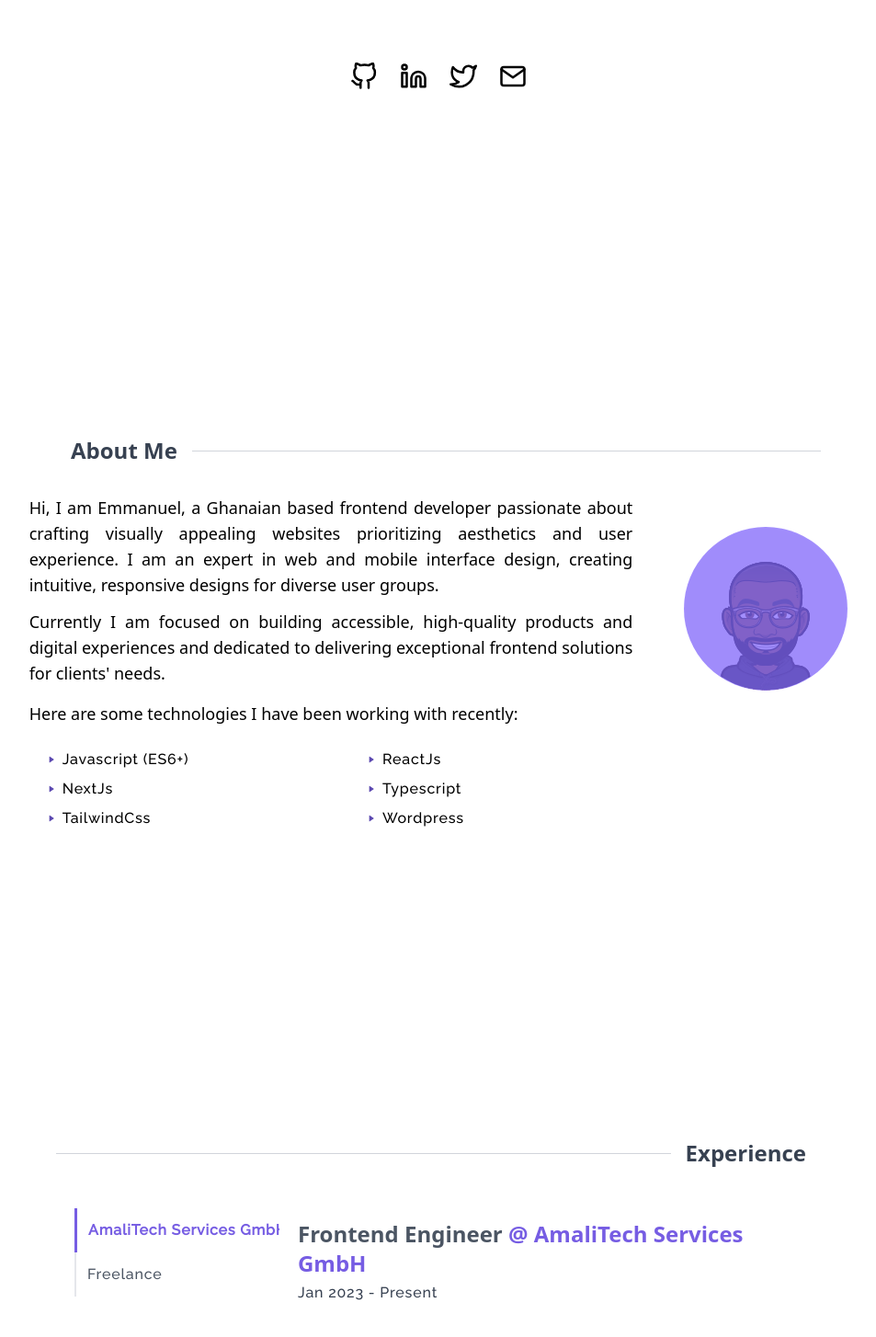
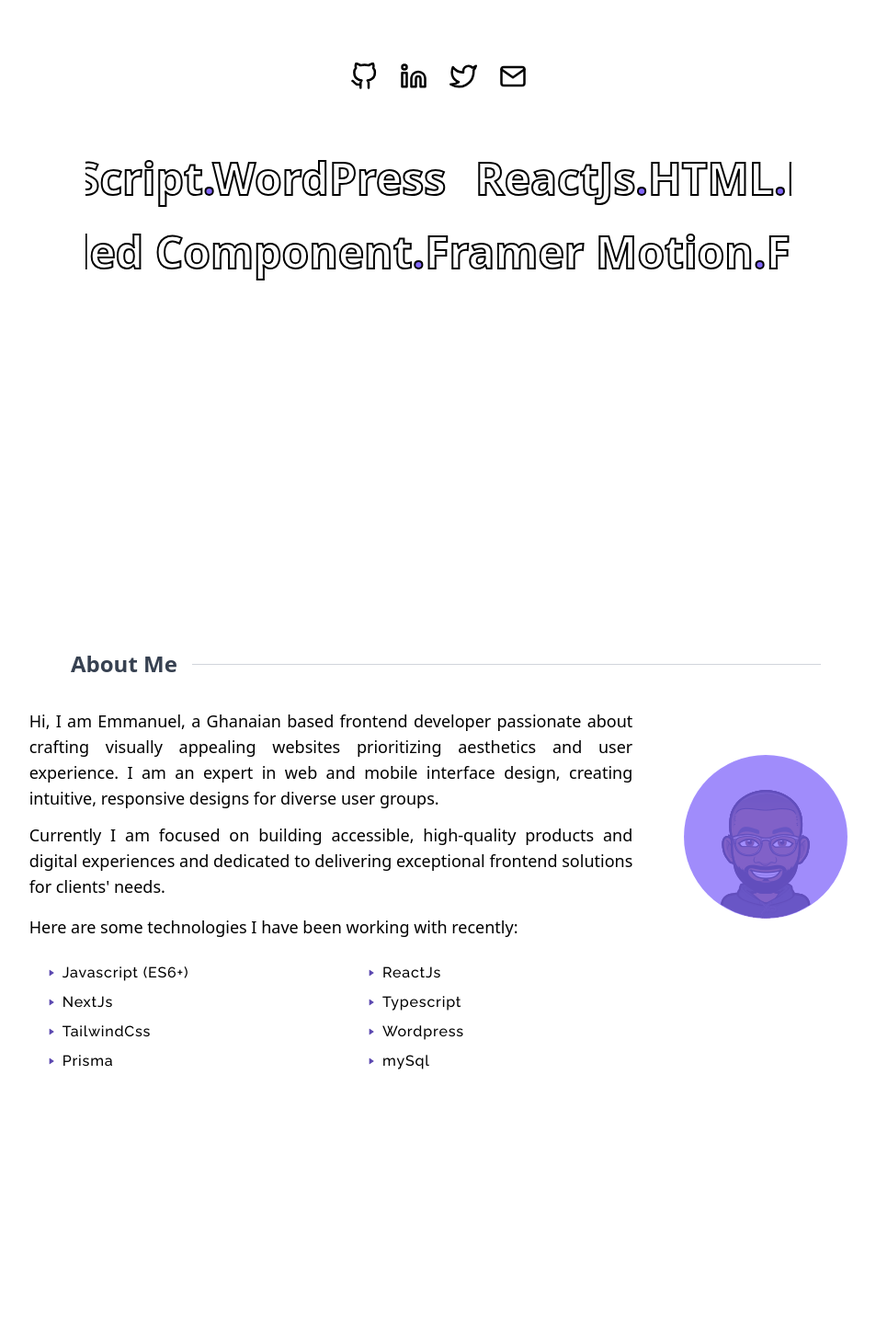
Before and after one commit to preshlele/portfolio-presh, a React (Vite) app: page / in a window 1280 px wide. Shown: the part 680-2134 px from the top of the page at 92% size, without its empty margins (163-1116 px from the left). Built offline with nearby package versions, Linux system fonts and the light colour scheme.

Commit message:
feat: marquee added to display skills

```diff
--- a/package.json
+++ b/package.json
@@ -12,6 +12,7 @@
     "framer-motion": "^10.13.0",
     "react": "^18.2.0",
     "react-dom": "^18.2.0",
+    "react-fast-marquee": "^1.6.2",
     "react-icons": "^4.10.1",
     "react-router-dom": "^6.11.1"
   },
--- a/src/components/AboutMe.jsx
+++ b/src/components/AboutMe.jsx
@@ -35,11 +35,11 @@
             <ul className="w-full grid grid-cols-2 gap-x-20 p-5">
               {techstack[0].tech.map((item) => (
                 <li
-                  key={item.tech}
+                  key={item.id}
                   className="flex gap-2 text-sm md:text-base items-center py-1 font-raleway tracking-wider font-medium whitespace-nowrap"
                 >
                   <BiSolidRightArrow size={8} className="text-hover-400" />
-                  {item}
+                  {item.name}
                 </li>
               ))}
             </ul>
--- a/src/components/FadeDown.jsx
+++ b/src/components/FadeDown.jsx
@@ -1,5 +1,6 @@
 import { motion } from "framer-motion";
 import { FiGithub, FiLinkedin, FiTwitter, FiMail } from "react-icons/fi";
+import Tech from "./Tech";
 
 const FadeDown = () => {
   const FADE_DOWN_ANIMATION_VARIANTS = {
@@ -8,6 +9,7 @@
   };
 
   return (
+    <>
       <motion.div
         className="px-4 md:px-24 lg:px-60 mt-8 md:mt-32"
         initial="hidden"
@@ -42,13 +44,13 @@
           experiences for the web. I am dedicated to continuous learning and
           embracing emerging technologies for innovative solutions.
         </p>
-      <div className="flex flex-row justify-evenly mt-24 mb-48 md:mb-[23.5rem] px-12 md:px-36 lg:gap-6 lg:justify-center">
+        <div className="flex flex-row justify-evenly mt-24 px-12 md:px-36 lg:gap-6 lg:justify-center">
           <a
             href="https://github.com/preshlele"
             target="_blank"
             rel="noopener noreferrer"
           >
-          <FiGithub  className="hover:text-hover-300 text-lg md:text-3xl " />
+            <FiGithub className="hover:text-hover-300 text-lg md:text-3xl " />
           </a>
           <a
             href="https://www.linkedin.com/in/emmanuel-mensah-141b42191/"
@@ -62,7 +64,9 @@
             <FiMail className="hover:text-hover-300 text-lg md:text-3xl" />
           </a>
         </div>
+      <Tech />
       </motion.div>
+    </>
   );
 };
 
--- /dev/null
+++ b/src/components/Tech.jsx
@@ -0,0 +1,37 @@
+import React from "react";
+import Marquee from "react-fast-marquee";
+import { skills } from "../data/skills";
+
+const Tech = () => {
+  const marqueeProps = [
+    { gradient: false, speed: 60, direction: "right", pauseOnHover: true },
+    { gradient: false, speed: 60, direction: "left", pauseOnHover: true },
+  ];
+
+  return (
+    <div className=" p-4 mt-10  mb-48 md:mb-[23.5rem]">
+      <div className="w-full mx-auto">
+        <div>
+          {skills.map((stack, index) => (
+            <Marquee key={stack} {...marqueeProps[index]}>
+              <div
+                key={stack.id}
+                className=" whitespace-normal text-gray-700  mt- text-3xl md:text-5xl cursor-pointer font-extrabold md:font-bold font-outline-2"
+              >
+                <div className=" p-4">
+                  {stack.map((item) => (
+                    <span key={item.id} className={item.color}>
+                      {item.text}
+                    </span>
+                  ))}
+                </div>
+              </div>
+            </Marquee>
+          ))}
+        </div>
+      </div>
+    </div>
+  );
+};
+
+export default Tech;
--- /dev/null
+++ b/src/data/skills.js
@@ -0,0 +1,33 @@
+export const skills = [
+  [
+    { id: 1, text: "ReactJs", color: "text-white" },
+    { id: 2, text: ".", color: "text-hover-200" },
+    { id: 3, text: "HTML", color: "text-white" },
+    { id: 4, text: ".", color: "text-hover-200" },
+    { id: 5, text: "ReactNative", color: "text-white" },
+    { id: 6, text: ".", color: "text-hover-200" },
+    { id: 7, text: "NextJs", color: "text-white" },
+    { id: 8, text: ".", color: "text-hover-200" },
+    { id: 9, text: "MySQL", color: "text-white" },
+    { id: 10, text: ".", color: "text-hover-200" },
+    { id: 11, text: "TailwindCss", color: "text-white" },
+    { id: 12, text: ".", color: "text-hover-200" },
+    { id: 13, text: "TypeScript", color: "text-white" },
+    { id: 100, text: ".", color: "text-hover-200" },
+    { id: 113, text: "WordPress", color: "text-white" },
+  ],
+  [
+    { id: 15, text: ".", color: "text-hover-200" },
+    { id: 16, text: "ReactQuery", color: "text-white" },
+    { id: 17, text: ".", color: "text-hover-200" },
+    { id: 18, text: "Styled Component", color: "text-white" },
+    { id: 19, text: ".", color: "text-hover-200" },
+    { id: 20, text: "Framer Motion", color: "text-white" },
+    { id: 21, text: ".", color: "text-hover-200" },
+    { id: 22, text: "Figma", color: "text-white" },
+    { id: 23, text: ".", color: "text-hover-200" },
+    { id: 24, text: "Git", color: "text-white" },
+    { id: 25, text: ".", color: "text-hover-200" },
+    { id: 26, text: "NPM", color: "text-white" },
+  ],
+];
--- a/src/data/techstack.js
+++ b/src/data/techstack.js
@@ -1,12 +1,14 @@
 const techstack = [
   {
     tech: [
-      "Javascript (ES6+)",
-      "ReactJs",
-      "NextJs",
-      "Typescript",
-      "TailwindCss",
-      "Wordpress",
+      { id: 1, name: "Javascript (ES6+)" },
+      { id: 2, name: "ReactJs" },
+      { id: 3, name: "NextJs" },
+      { id: 4, name: "Typescript" },
+      { id: 5, name: "TailwindCss" },
+      { id: 6, name: "Wordpress" },
+      { id: 7, name: "Prisma" },
+      { id: 8, name: "mySql" },
     ],
   },
 ];
--- a/src/data/timeline.js
+++ b/src/data/timeline.js
@@ -12,6 +12,16 @@
   },
   {
     id: 2,
+    company: "SlightlyTechie",
+    role: "Frontend Engineer",
+    duration: "July 2023 - present",
+    tasks: [
+      "Developed and implemented frontend solutions using ReactJS, Typescript, and Tailwind CSS for the Slightly Techie School platform, with a focus on optimizing the signup flow and registration process",
+      "Contributed to the development of a SaaS application for managing employee data, including skills, personal details, and project assignments, improving workforce and project management efficiency",
+    ],
+  },
+  {
+    id: 3,
     company: "Freelance",
     role: "Frontend Engineer",
     duration: "June 2022 - Jan 2023",
--- a/src/index.css
+++ b/src/index.css
@@ -1,6 +1,15 @@
 @tailwind base;
-html{
-    scroll-behavior: smooth;
+html {
+  scroll-behavior: smooth;
 }
 @tailwind components;
 @tailwind utilities;
+
+@layer base {
+  .font-outline-2 {
+    -webkit-text-stroke: 2px black;
+  }
+  .font-outline-4 {
+    -webkit-text-stroke: 4px black;
+  }
+}
```
Also changed, not shown: 1 other file (tests, documents, lock files or other folders). Lines whose indentation alone changed are shown as unchanged.
